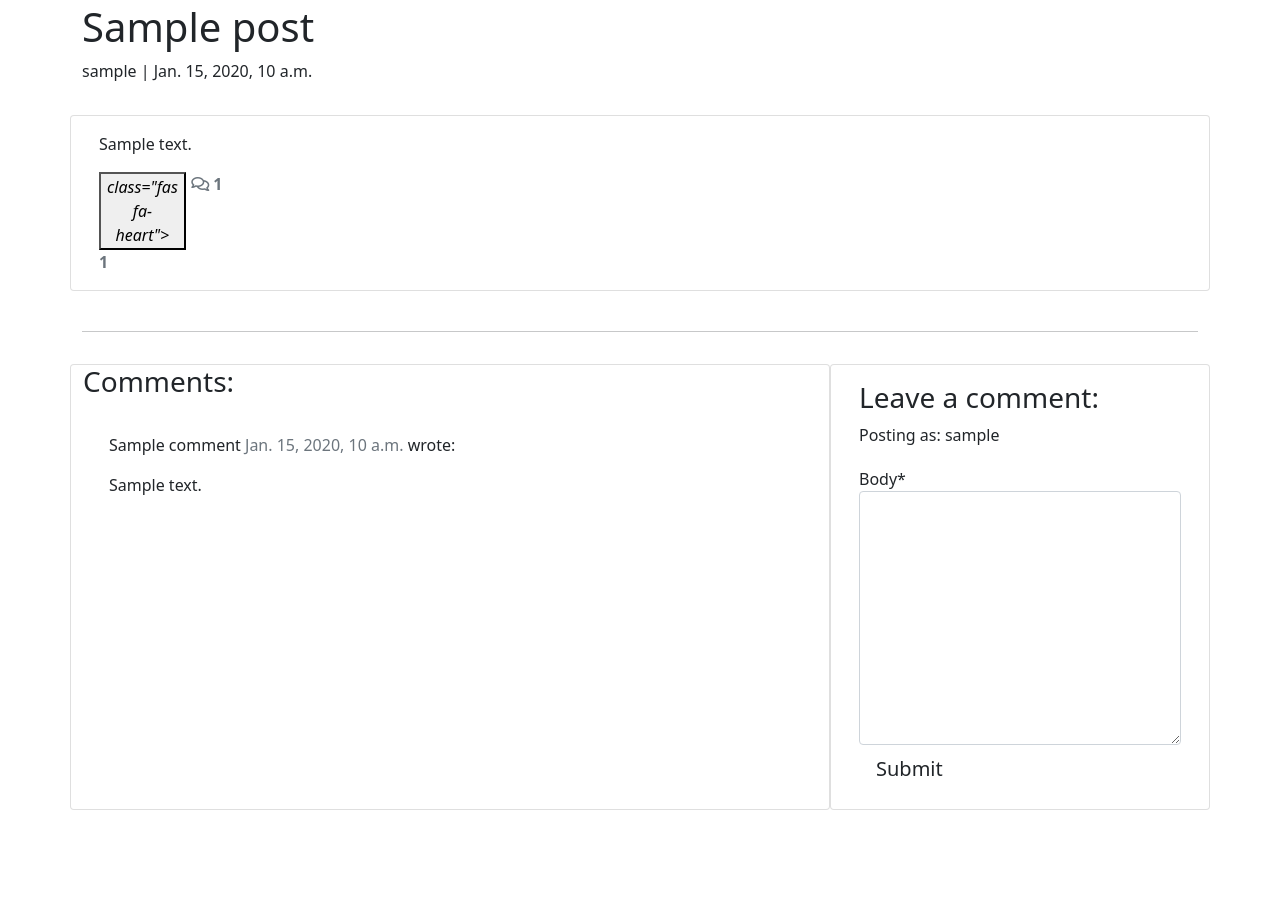
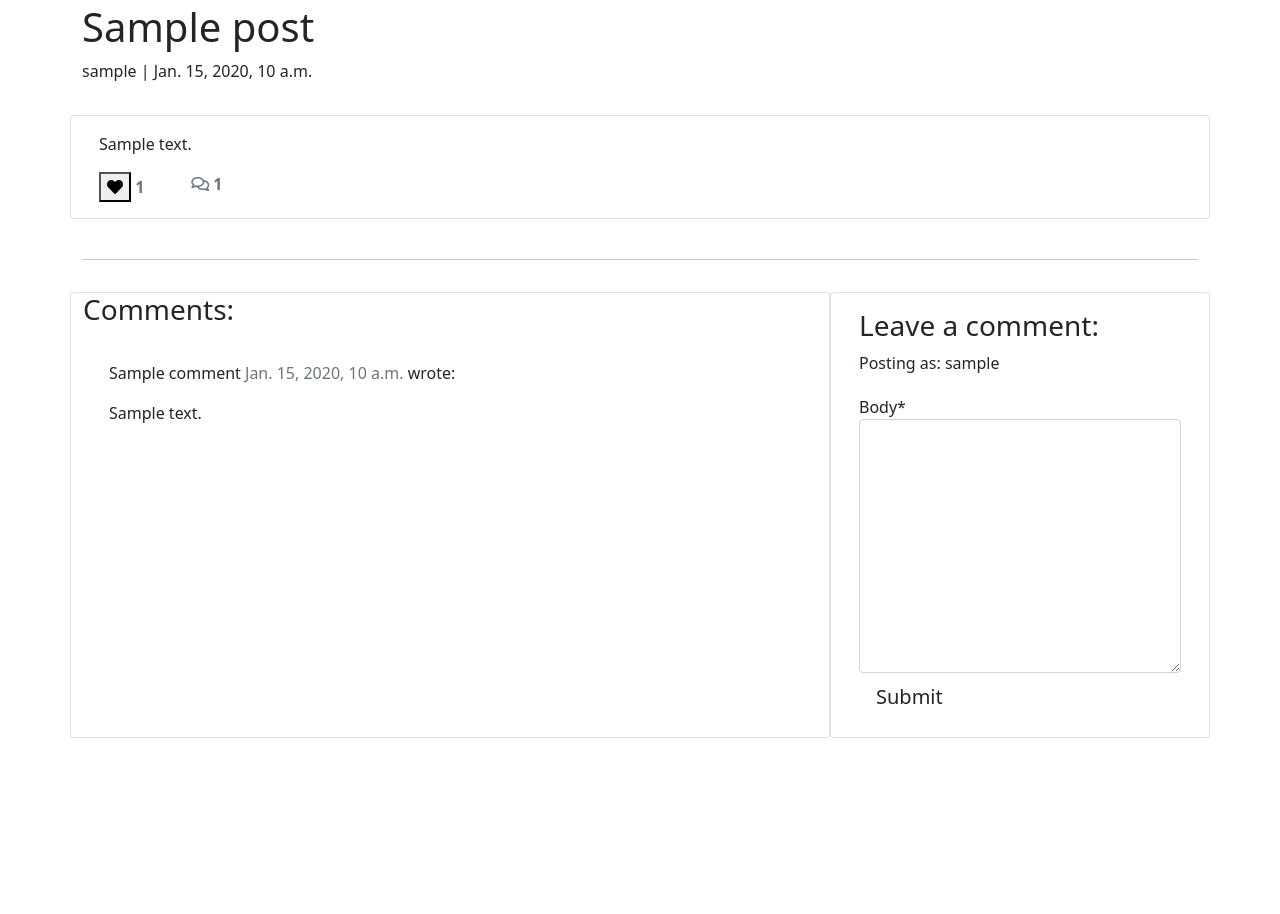
Before and after one commit to FabrizioAdi/Business-Project-m4, a Django app: a page that uses templates/base.html in a window 1280 px wide. Shown: the part 53-967 px from the top of the page. After the commit the page ends 791 px from the top, so only its background shows below. Run offline with Django 3.2, Linux system fonts and the light colour scheme; a user stored in the database is signed in; tables that the repository leaves empty hold one stand-in row (values such as "Sample post"); one stand-in notice (Sample message) is shown; some libraries are stand-ins or nearby versions.

Commit message:
Add message coment in base.html, add js script to close comment

```diff
--- a/templates/base.html
+++ b/templates/base.html
@@ -57,6 +57,19 @@
         </div>
     </nav>
 
+    <div class="container">
+        <div class="row">
+            <div class="col-md-8 offset-md-2">
+                {% for message in messages %}
+                <div class="alert {{ message.tags }} alert-dismissible fade show" id="msg" role="alert">
+                    {{ message | safe }}
+                    <button type="button" class="btn-close" data-bs-dismiss="alert" aria-label="Close"></button>
+                </div>
+                {% endfor %}
+            </div>
+        </div>
+    </div>
+
     <main class="flex-shrink-0 main-bg">
         {% block content %}
         <!-- Content Goes here -->
@@ -71,6 +84,13 @@
             <i class="fab fa-instagram-square ms-3"></i>
             <i class="fab fa-youtube-square ms-3"></i></p>
     </footer>
+    <script>
+        setTimeout(function () {
+            let messages = document.getElementById('msg');
+            let alert = new bootstrap.Alert(messages);
+            alert.close();
+        }, 2500);
+    </script>
 </body>
 
 </html>
--- a/templates/post_detail.html
+++ b/templates/post_detail.html
@@ -40,13 +40,13 @@
                                 {% csrf_token %}
                                 {% if liked %}
 
-                                <button type="submit" name="blogpost_id" value="{{post.slug}}" class="btn-like"><i>
-                                    class="fas fa-heart"></i>
+                                <button type="submit" name="blogpost_id" value="{{post.slug}}" class="btn-like">
+                                    <i class="fas fa-heart"></i>
                                 </button>
 
                                 {% else %}
-                                <button type="submit" name="blogpost_id" value="{{post.slug}}" class="btn-like"><i>
-                                    class="far fa-heart"></i>
+                                <button type="submit" name="blogpost_id" value="{{post.slug}}" class="btn-like">
+                                    <i class="far fa-heart"></i>
                                 </button>
 
                                 {% endif %}
```
Also changed, not shown: codestar/settings.py (+9 -0 lines).
